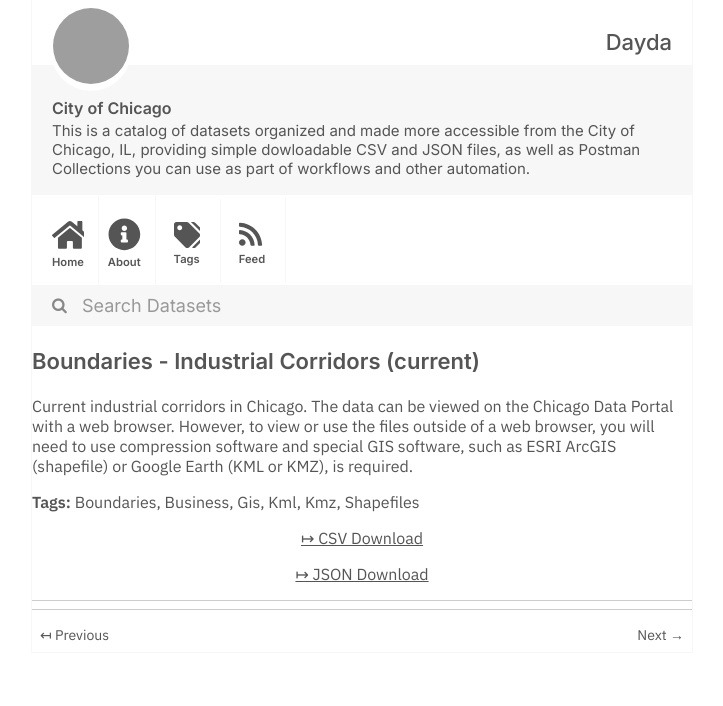
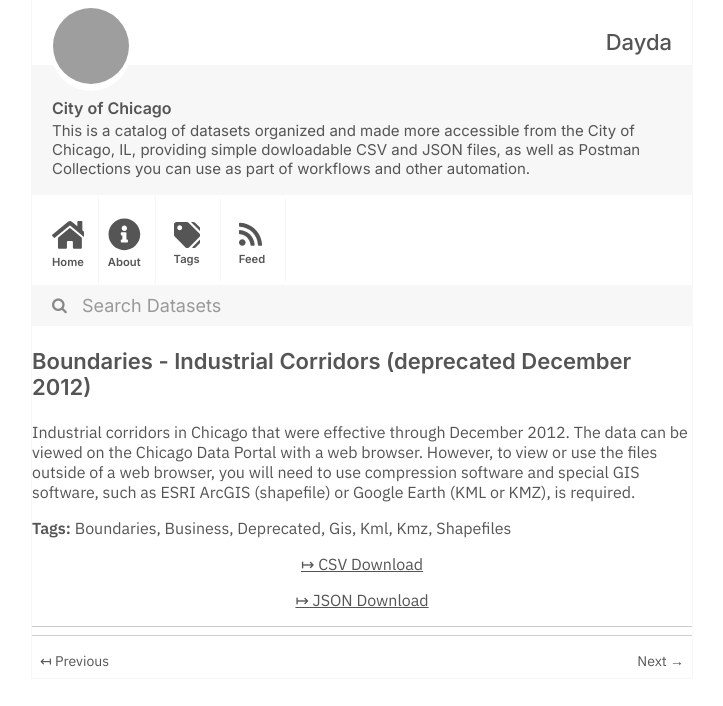
Before and after one commit to dayda-entities/city-of-chicago, a Jekyll site: the page built from _posts/2020-11-10-boundaries-industrial-corridor.md, in a window 1280 px wide, cut to the strip 0-706 px from the top of the page. Shown: the whole strip, without its empty margins (278-1001 px from the left). Built offline with Jekyll 4.4.1, drawn with Linux system fonts in a browser that asks for light colours; grey boxes are pictures that could not be loaded.

Commit message:
Publish Data

```diff
--- a/_posts/2020-11-10-boundaries-industrial-corridor.md
+++ b/_posts/2020-11-10-boundaries-industrial-corridor.md
@@ -1,12 +1,13 @@
 ---
-title: Boundaries - Industrial Corridors (current)
-created: '2020-11-10T16:54:49.651417'
-modified: '2020-11-10T16:54:49.651425'
+title: Boundaries - Industrial Corridors (deprecated December 2012)
+created: '2020-11-10T16:54:20.545681'
+modified: '2020-11-10T16:54:20.545690'
 state: active
 type: dataset
 tags:
   - Boundaries
   - Business
+  - Deprecated
   - Gis
   - Kml
   - Kmz
@@ -14,10 +15,10 @@ tags:
 groups:
   - Local Government
 csv_url: >-
-  https://data.cityofchicago.org/api/views/3tu3-iesz/rows.csv?accessType=DOWNLOAD
+  https://data.cityofchicago.org/api/views/cqyw-9dbu/rows.csv?accessType=DOWNLOAD
 json_url: >-
-  https://data.cityofchicago.org/api/views/3tu3-iesz/rows.json?accessType=DOWNLOAD
+  https://data.cityofchicago.org/api/views/cqyw-9dbu/rows.json?accessType=DOWNLOAD
 layout: post
 
 ---
-Current industrial corridors in Chicago. The data can be viewed on the Chicago Data Portal with a web browser. However, to view or use the files outside of a web browser, you will need to use compression software and special GIS software, such as ESRI ArcGIS (shapefile) or Google Earth (KML or KMZ), is required.
+Industrial corridors in Chicago that were effective through December 2012. The data can be viewed on the Chicago Data Portal with a web browser. However, to view or use the files outside of a web browser, you will need to use compression software and special GIS software, such as ESRI ArcGIS (shapefile) or Google Earth (KML or KMZ), is required.
```
